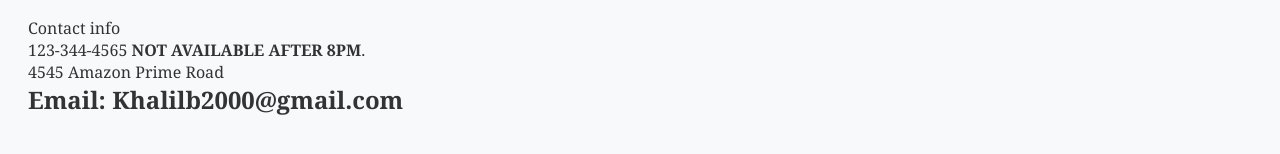
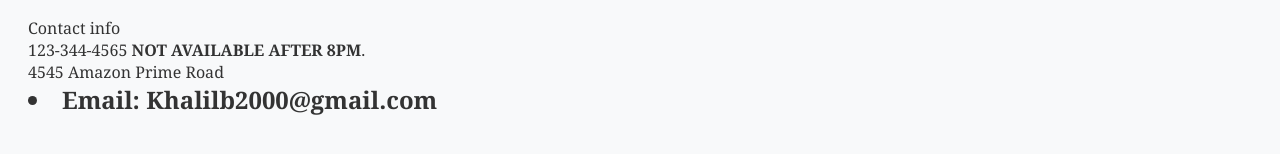
Before and after one commit to khalilb2000/my-portfolio, a plain HTML site: page index.html in a window 1280 px wide. Shown: the part 446-600 px from the top of the page. Drawn offline with Linux system fonts and the light colour scheme.

Commit message:
Add files via upload

```diff
--- a/index.html
+++ b/index.html
@@ -55,7 +55,8 @@
       <p>4545 Amazon Prime Road</p>
 
     </div>
-   <h1><l1>Email: Khalilb2000@gmail.com</l1></h1>
+    <h1><li>Email: Khalilb2000@gmail.com</li></h1>
+
     <!-- Contact form or information can go here -->
   </section>
 
```
